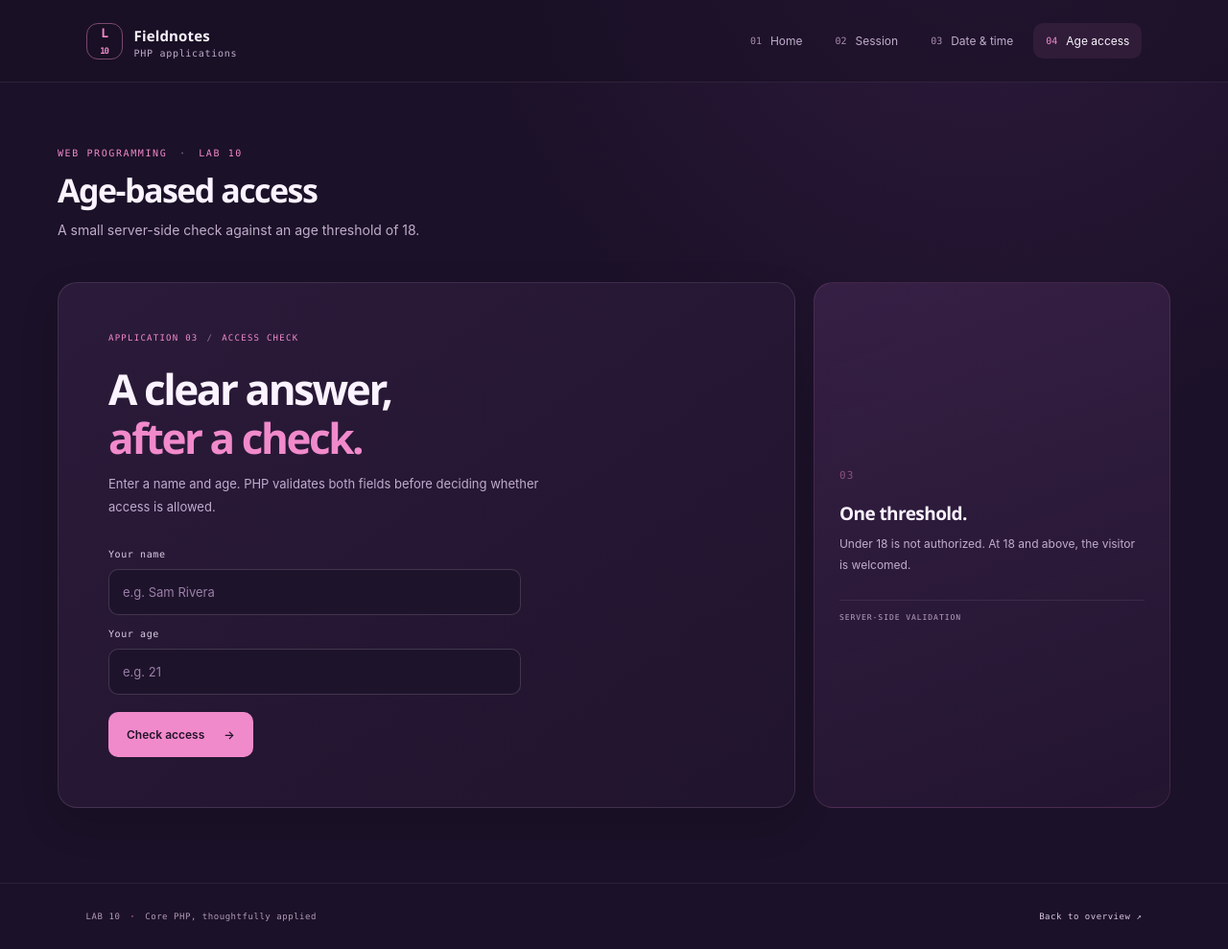
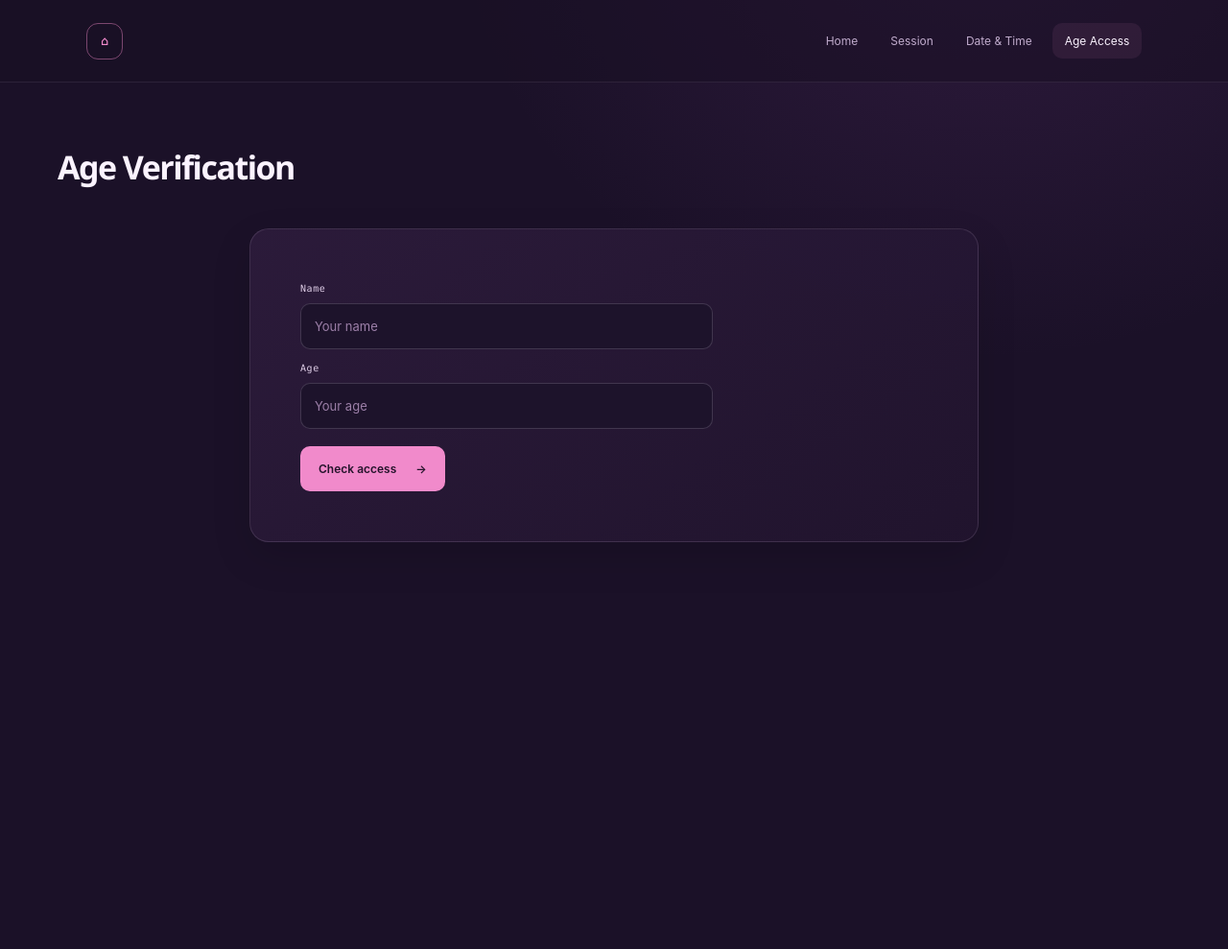
Before and after one commit to khushi-btw/Lab-10, a PHP site: page /age-check.php in a window 1280 px wide. Shown: the whole page at 96% size. After the commit the page ends 565 px from the top, so only its background shows below. Run offline with PHP 8.4, Linux system fonts and the light colour scheme.

Commit message:
Clean assignment pages and complete app flows

```diff
--- a/age-check.php
+++ b/age-check.php
@@ -14,34 +14,30 @@ if (($_SERVER['REQUEST_METHOD'] ?? 'GET') === 'POST') {
     }
     if ($age === '') {
         $errors['age'] = 'Enter your age to continue.';
-    } elseif (!ctype_digit($age) || (int) $age > 130) {
-        $errors['age'] = 'Enter a whole number between 0 and 130.';
+    } elseif (!ctype_digit($age)) {
+        $errors['age'] = 'Enter a whole number that is 0 or above.';
     }
     if (!$errors) {
         $authorized = (int) $age >= 18;
     }
 }
-$pageTitle = 'Age-based access';
-$pageDesc = 'A small server-side check against an age threshold of 18.';
+$pageTitle = 'Age Verification';
 require_once 'includes/header.php';
 ?>
-<div class="content-grid age-grid">
-<section class="surface main-surface">
-    <span class="status-label">APPLICATION 03 <span class="status-divider">/</span> ACCESS CHECK</span>
-    <h2 class="feature-title">A clear answer,<br><span class="accent-text">after a check.</span></h2>
-    <p class="surface-copy">Enter a name and age. PHP validates both fields before deciding whether access is allowed.</p>
-    <?php if ($errors): ?><div class="form-error" role="alert"><strong>Check the highlighted details.</strong><ul><?php foreach ($errors as $error): ?><li><?= e($error) ?></li><?php endforeach; ?></ul></div><?php endif; ?>
+<section class="surface main-surface single-surface">
     <form method="post" action="age-check.php" class="form-stack">
-        <label for="name">Your name</label><input id="name" name="name" type="text" maxlength="80" autocomplete="name" placeholder="e.g. Sam Rivera" value="<?= e($name) ?>" required>
-        <label for="age">Your age</label><input id="age" name="age" type="number" min="0" max="130" step="1" inputmode="numeric" placeholder="e.g. 21" value="<?= e($age) ?>" required>
+        <label for="name">Name</label>
+        <input id="name" name="name" type="text" maxlength="80" autocomplete="name" placeholder="Your name" value="<?= e($name) ?>" required>
+        <?php if (isset($errors['name'])): ?><p class="field-error" role="alert"><?= e($errors['name']) ?></p><?php endif; ?>
+        <label for="age">Age</label>
+        <input id="age" name="age" type="number" min="0" step="1" inputmode="numeric" placeholder="Your age" value="<?= e($age) ?>" required>
+        <?php if (isset($errors['age'])): ?><p class="field-error" role="alert"><?= e($errors['age']) ?></p><?php endif; ?>
         <button class="button button-primary" type="submit">Check access <span aria-hidden="true">→</span></button>
     </form>
+    <?php if ($authorized === true): ?>
+        <p class="age-result authorized" role="status">Welcome to this site.</p>
+    <?php elseif ($authorized === false): ?>
+        <p class="age-result denied" role="status">Hello, <?= e($name) ?>, you are not authorized to visit the site.</p>
+    <?php endif; ?>
 </section>
-<aside class="side-note result-note">
-    <?php if ($authorized === true): ?><span class="result-icon granted">✓</span><span class="status-label">ACCESS GRANTED</span><h3>Welcome to this site, <span class="accent-text"><?= e($name) ?></span>!</h3><p>At <?= e($age) ?>, this visitor meets the site's minimum age of 18.</p>
-    <?php elseif ($authorized === false): ?><span class="result-icon denied">↗</span><span class="status-label">ACCESS NOT GRANTED</span><h3>Hello <?= e($name) ?>, you are not authorized to visit the site.</h3><p>Access requires an age of 18 or above.</p>
-    <?php else: ?><span class="note-number">03</span><h3>One threshold.</h3><p>Under 18 is not authorized. At 18 and above, the visitor is welcomed.</p><?php endif; ?>
-    <div class="note-rule"></div><span class="note-foot">SERVER-SIDE VALIDATION</span>
-</aside>
-</div>
 <?php require_once 'includes/footer.php'; ?>
--- a/assets/css/style.css
+++ b/assets/css/style.css
@@ -396,6 +396,40 @@ a:focus-visible,button:focus-visible,input:focus-visible {
 }
 .main-surface {
     padding:clamp(28px,5vw,52px)
+}
+.single-surface {
+    width:100%;
+    max-width:760px;
+    margin:0 auto
+}
+.single-surface .form-stack {
+    width:100%
+}
+.field-error {
+    color:#ffb2b2;
+    font-size:12px;
+    margin:-5px 0 4px
+}
+.age-result {
+    margin-top:24px;
+    padding:16px 18px;
+    border:1px solid var(--border);
+    border-radius:14px;
+    font-size:14px;
+    line-height:1.65
+}
+.age-result p {
+    margin:0
+}
+.age-result.authorized {
+    background:rgba(241,138,203,.08);
+    border-color:rgba(241,138,203,.25);
+    color:#f4b2e6
+}
+.age-result.denied {
+    background:rgba(255,156,156,.06);
+    border-color:rgba(255,156,156,.23);
+    color:#ffb2b2
 }
 .status-label {
     font:9px var(--mono);
@@ -801,7 +835,7 @@ a:focus-visible,button:focus-visible,input:focus-visible {
     margin-bottom:30px
 }
 .session-chip {
-    align-self:flex-start
+    align-self:flex-end
 }
 
 }
--- a/assets/js/script.js
+++ b/assets/js/script.js
@@ -1,5 +1,5 @@
 /**
- * script.js — Vanilla JS interactions for LAB 10 PHP Workspace
+ * script.js — Optional interface helpers
  * Handles: sidebar toggle, mobile overlay, active-link detection
  */
 
--- a/health.php
+++ b/health.php
@@ -8,7 +8,6 @@ http_response_code(200);
 
 echo json_encode([
     'status'    => 'ok',
-    'service'   => 'lab10-php-web-applications',
+    'service'   => 'personal-tools',
     'timestamp' => date('c'),
-    'php'       => PHP_VERSION,
 ]);
--- a/includes/bootstrap.php
+++ b/includes/bootstrap.php
@@ -1,6 +1,6 @@
 <?php
 /**
- * bootstrap.php — Global bootstrap for LAB 10 PHP Workspace
+ * bootstrap.php — Shared initialization and helper functions
  * Loaded on every page; sets up sessions, timezone and helpers.
  */
 
@@ -35,21 +35,21 @@ function redirect(string $url): never {
     exit;
 }
 
-/**
- * Return the current page filename so the sidebar can mark it active.
- */
+/** Return the current page filename so navigation can mark it active. */
 function current_page(): string {
     return basename($_SERVER['PHP_SELF']);
 }
 
-/**
- * Format a duration in seconds as "X min Y sec".
- */
+/** Format a duration in words. */
 function format_duration(int $seconds): string {
-    if ($seconds < 60) {
-        return $seconds . ' sec';
-    }
     $mins = intdiv($seconds, 60);
     $secs = $seconds % 60;
-    return $mins . ' min ' . $secs . ' sec';
+    $parts = [];
+    if ($mins > 0) {
+        $parts[] = $mins . ' minute' . ($mins === 1 ? '' : 's');
+    }
+    if ($secs > 0 || $mins === 0) {
+        $parts[] = $secs . ' second' . ($secs === 1 ? '' : 's');
+    }
+    return count($parts) > 1 ? implode(' and ', $parts) : $parts[0];
 }
--- a/includes/footer.php
+++ b/includes/footer.php
@@ -1,4 +1,3 @@
 </main>
-<footer class="site-footer"><span>LAB 10 <span class="dot">·</span> Core PHP, thoughtfully applied</span><a href="index.php">Back to overview <span aria-hidden="true">↗</span></a></footer>
 </body>
 </html>
--- a/includes/header.php
+++ b/includes/header.php
@@ -1,12 +1,13 @@
 <?php
-$pageTitle = $pageTitle ?? 'Lab 10';
-$pageDesc = $pageDesc ?? '';
+$pageTitle = $pageTitle ?? 'Home';
 $currentPage = current_page();
+$currentPage = $currentPage === 'greeting.php' ? 'session.php' : $currentPage;
+$showSessionStart = $showSessionStart ?? false;
 $navItems = [
-    'index.php' => ['Home', '01'],
-    'session.php' => ['Session', '02'],
-    'datetime.php' => ['Date & time', '03'],
-    'age-check.php' => ['Age access', '04'],
+    'index.php' => 'Home',
+    'session.php' => 'Session',
+    'datetime.php' => 'Date & Time',
+    'age-check.php' => 'Age Access',
 ];
 ?>
 <!doctype html>
@@ -14,21 +15,21 @@ $navItems = [
 <head>
     <meta charset="utf-8">
     <meta name="viewport" content="width=device-width, initial-scale=1">
-    <meta name="theme-color" content="#071b2b">
-    <title><?= e($pageTitle) ?> · Lab 10</title>
+    <meta name="theme-color" content="#1b1128">
+    <title><?= e($pageTitle) ?></title>
     <link rel="stylesheet" href="assets/css/style.css">
 </head>
 <body>
 <header class="site-header">
-    <a class="brand" href="index.php" aria-label="Lab 10 home"><span class="brand-mark">L<span>10</span></span><span>Fieldnotes <small>PHP applications</small></span></a>
+    <a class="brand" href="index.php" aria-label="Home"><span class="brand-mark" aria-hidden="true">⌂</span></a>
     <nav class="nav" aria-label="Main navigation">
-        <?php foreach ($navItems as $href => [$label, $number]): ?>
-            <a href="<?= e($href) ?>" class="<?= $currentPage === $href ? 'active' : '' ?>"><span><?= e($number) ?></span><?= e($label) ?></a>
+        <?php foreach ($navItems as $href => $label): ?>
+            <a href="<?= e($href) ?>" class="<?= $currentPage === $href ? 'active' : '' ?>"><?= e($label) ?></a>
         <?php endforeach; ?>
     </nav>
 </header>
 <main class="container">
     <div class="page-heading">
-        <div><p class="eyebrow">WEB PROGRAMMING <span>·</span> LAB 10</p><h1><?= e($pageTitle) ?></h1><?php if ($pageDesc !== ''): ?><p class="lead"><?= e($pageDesc) ?></p><?php endif; ?></div>
-        <?php if (!empty($_SESSION['username']) && isset($_SESSION['start_time'])): ?><div class="session-chip"><span class="pulse"></span><span>SESSION STARTED<strong><?= e(date('d M Y · h:i:s A', (int) $_SESSION['start_time'])) ?></strong></span></div><?php endif; ?>
+        <h1><?= e($pageTitle) ?></h1>
+        <?php if ($showSessionStart && isset($_SESSION['start_time'])): ?><div class="session-chip"><span class="pulse"></span><span>STARTED AT<strong><?= e(date('d M Y · h:i:s A', (int) $_SESSION['start_time'])) ?></strong></span></div><?php endif; ?>
     </div>
--- a/render.yaml
+++ b/render.yaml
@@ -1,5 +1,5 @@
 # =============================================================================
-# render.yaml — Render Blueprint for LAB 10 PHP Workspace
+# Render service configuration
 # Docs: https://render.com/docs/blueprint-spec
 # =============================================================================
 
```
Also changed, not shown: datetime.php (+10 -5 lines), greeting.php (added, +14 -0 lines), index.php (+5 -12 lines), logout.php (+7 -4 lines), session.php (+13 -26 lines), README.md, 1 other file.
